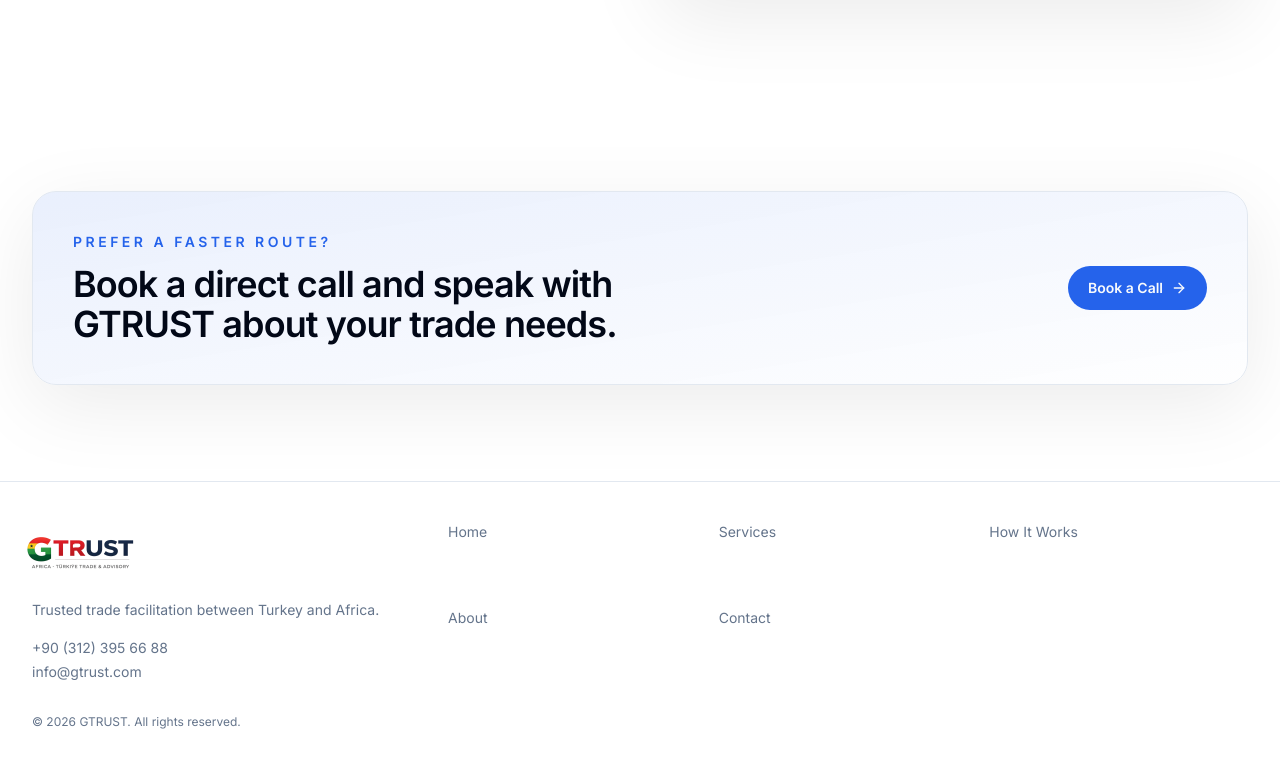
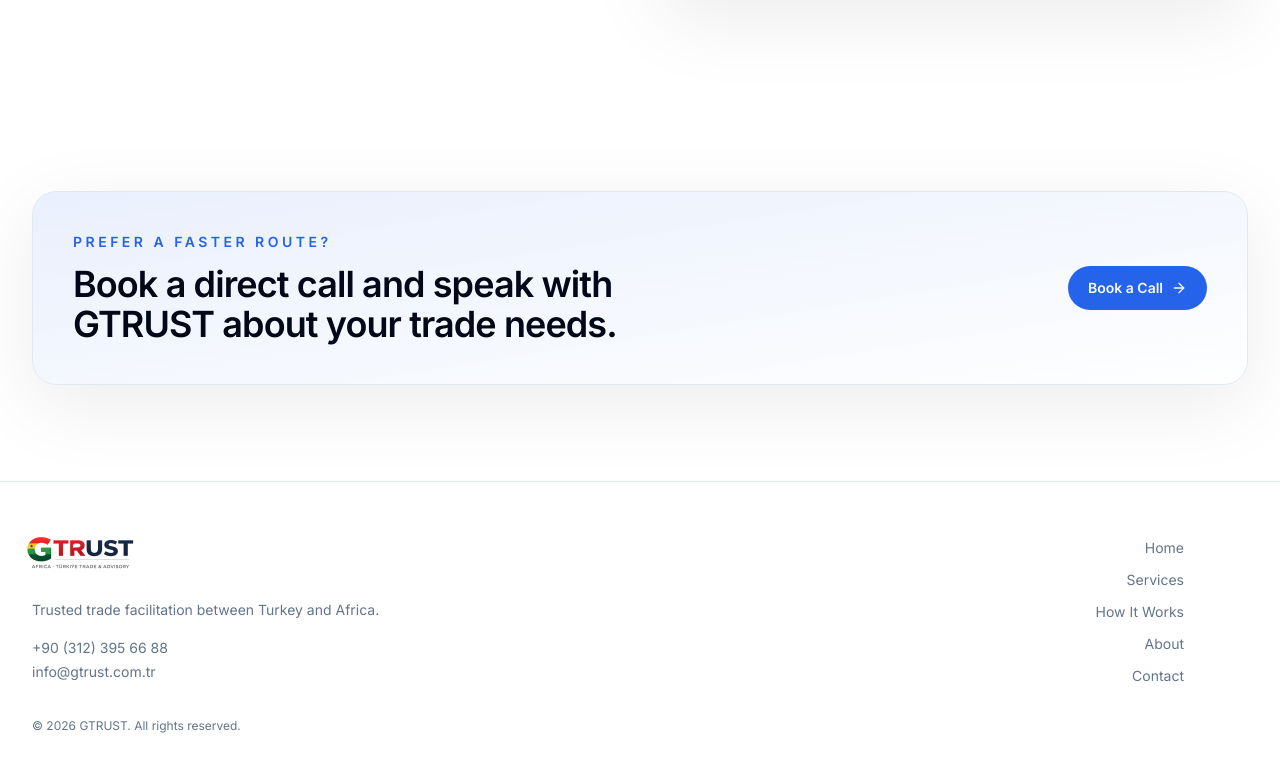
Before and after one commit to MR-checks/Gtrust, a Next.js app: page / in a window 1280 px wide. Shown: the part 2796-3568 px from the top of the page. Built offline with nearby package versions, Linux system fonts and the light colour scheme.

Commit message:
footer fix

```diff
--- a/components/footer.tsx
+++ b/components/footer.tsx
@@ -13,7 +13,7 @@
 
   return (
     <footer className="border-t bg-background py-10">
-      <div className="mx-auto grid max-w-7xl gap-8 px-4 sm:px-6 lg:grid-cols-3 lg:px-8">
+      <div className="mx-auto flex max-w-7xl flex-col justify-between gap-10 px-4 sm:px-6 lg:flex-row lg:px-8 lg:pr-24">
         <div>
           <Image
             src="/logo.png"
@@ -28,7 +28,7 @@
             <p><a href={`mailto:${t.emailAddress}`} className="transition hover:text-foreground">{t.emailAddress}</a></p>
           </div>
         </div>
-        <div className="grid grid-cols-2 gap-3 text-sm text-muted-foreground sm:grid-cols-3 lg:col-span-2">
+        <div className="flex flex-col items-start gap-3 text-sm text-muted-foreground lg:mt-4 lg:items-end">
           {navItems.map((item) => (
             <Link key={item.href} href={item.href} className="transition hover:text-foreground">
               {t[item.key]}
--- a/lib/translations.ts
+++ b/lib/translations.ts
@@ -63,7 +63,7 @@
     faqHeading: 'FAQ',
     faqTitle: 'Common questions',
     phone: '+90 (312) 395 66 88',
-    emailAddress: 'info@gtrust.com'
+    emailAddress: 'info@gtrust.com.tr'
   },
   tr: {
     home: 'Ana Sayfa',
@@ -127,6 +127,6 @@
     faqHeading: 'SSS',
     faqTitle: 'Sıkça sorulan sorular',
     phone: '+90 (312) 395 66 88',
-    emailAddress: 'info@gtrust.com'
+    emailAddress: 'info@gtrust.com.tr'
   }
 } as const;
```
